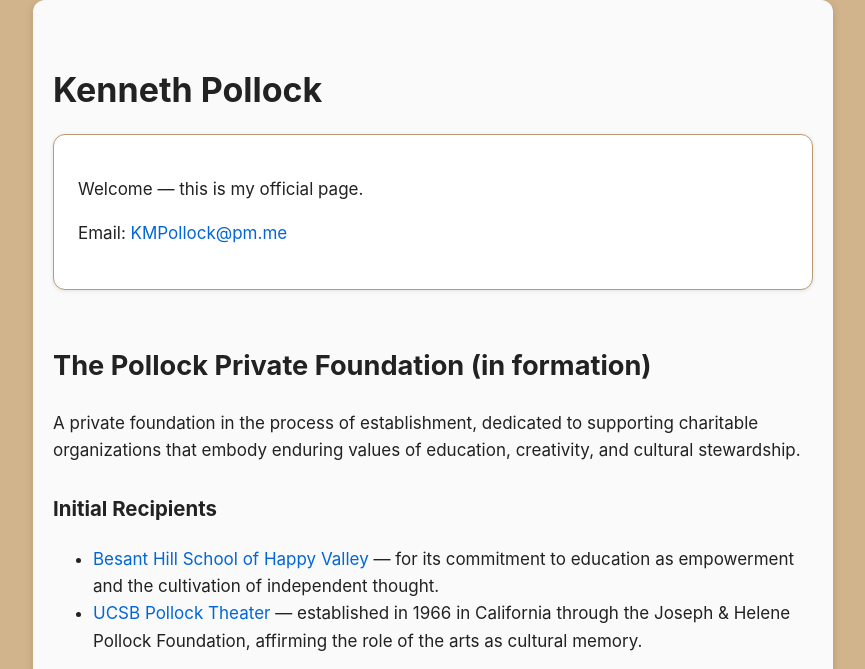
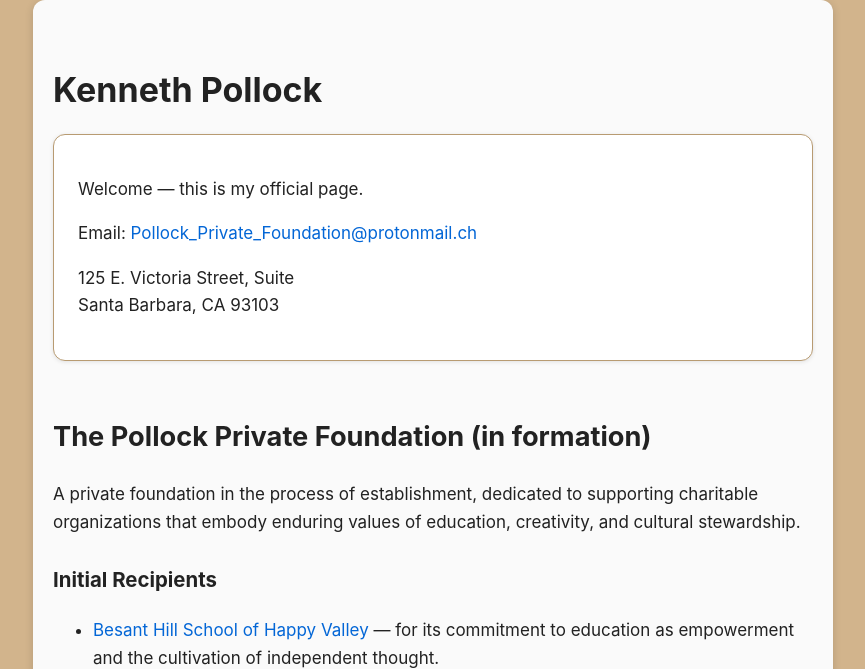
Before and after one commit to AprilShow/AprilShow.github.io, a plain HTML site: page index.html in a window 1280 px wide. Shown: the top 669 px of the page, without its empty margins (207-1072 px from the left). Drawn offline with Linux system fonts and the light colour scheme.

Commit message:
Update index.html

```diff
--- a/index.html
+++ b/index.html
@@ -52,11 +52,15 @@
 <body>
   <div class="container">
     <h1>Kenneth Pollock</h1>
-    <div class="card">
-      <p>Welcome — this is my official page.</p>
-      <p>Email: <a href="mailto:KMPollock@pm.me">KMPollock@pm.me</a></p>
-    </div>
-
+   <div class="card">
+  <p>Welcome — this is my official page.</p>
+  <p>Email: <a href="mailto:Pollock_Private_Foundation@protonmail.ch">
+    Pollock_Private_Foundation@protonmail.ch</a></p>
+  <p>
+    125 E. Victoria Street, Suite<br>
+    Santa Barbara, CA 93103
+  </p>
+  </div>
     <h2>The Pollock Private Foundation (in formation)</h2>
     <p>A private foundation in the process of establishment, dedicated to supporting charitable organizations that embody enduring values of education, creativity, and cultural stewardship.</p>
 
```
